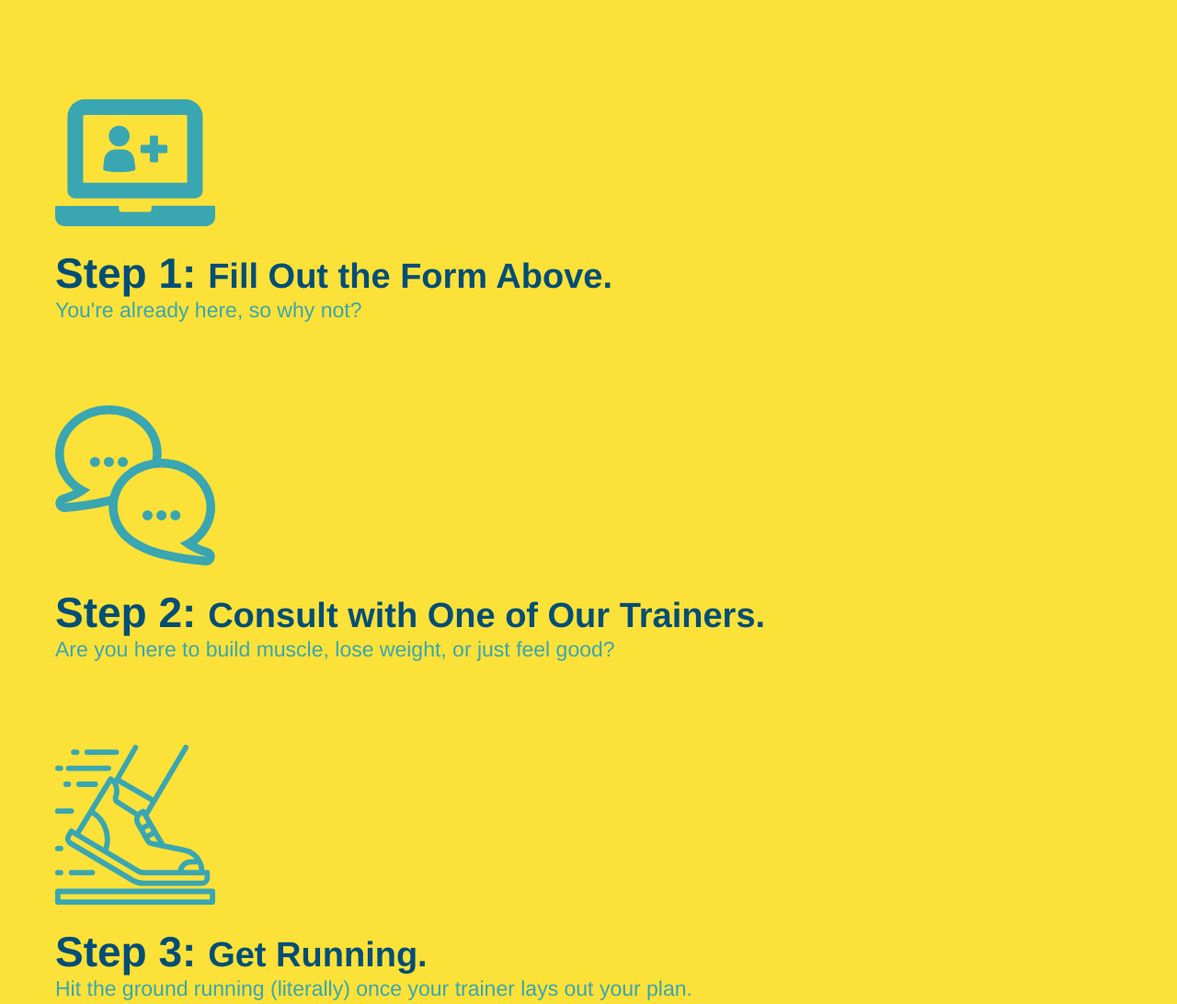
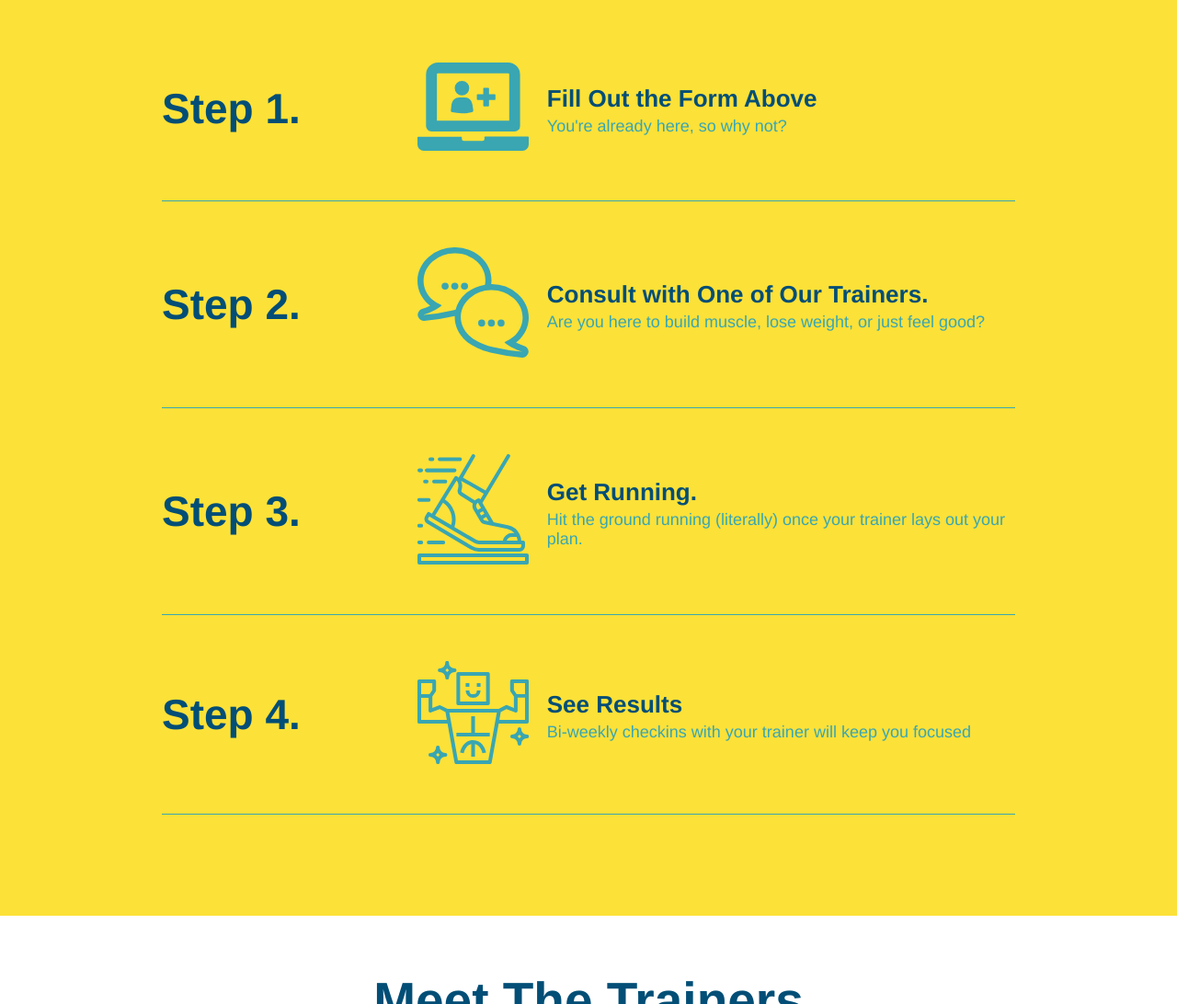
Before and after one commit to jmrendon48/run-buddy, a plain HTML site: page index.html in a window 1280 px wide. Shown: the part 1260-2352 px from the top of the page at 92% size. Drawn offline with Linux system fonts and the light colour scheme.

Commit message:
add flexbox to the steps

```diff
--- a/assets/css/style.css
+++ b/assets/css/style.css
@@ -176,28 +176,52 @@ section {
     border-color: #39a6b2;
 }
 
-.steps div {
-    margin-bottom: 80px;
+.step h3 {
+    color: #024e76;
+    font-size: 46px;
+    flex: 1 30%;
 }
 
-.steps img {
-    width: 15%;
-    margin: 10px 0;
+.step {
+    margin: 50px auto;
+    padding-bottom: 50px;
+    width: 80%;
+    border-bottom: 1px solid #39a6b2;
+    display: flex;
+    flex-wrap: wrap;
+    align-items: center;
+    justify-content: space-between;
+  }
+
+.step-info {
+    flex: 2 70%;
+    display: flex;
+    flex-wrap: wrap;
+    align-items: center;
 }
 
-.steps h3 {
-    color: #024e76;
-    font-size: 46px;
-    margin-top: 10px;
+.step-img {
+    flex: 1 12%;
+    margin-right: 20px;
 }
 
-.steps p {
-    color: #39a6b2;
-    font-size: 23px;
+.step-img img {
+    max-width: 100%;
 }
 
-.steps span {
-    font-size: 38px;
+.step-text {
+    flex: 12;
+}
+
+.step-text h4 {
+    font-size: 26px;
+    line-height: 1.5;
+    color: #024e76;
+}
+
+.step-text p {
+    color: #39a6b2;
+    font-size: 18px;
 }
 
 .trainer {
--- a/index.html
+++ b/index.html
@@ -88,25 +88,53 @@
             <div class="flex-row">
                 <h2 class="section-title secondary-border">What You Do</h2>
             </div>
-            <div>
+            <div class="step">
+                <h3>Step 1.</h3>
+                <div class="step-info">
+                    <div class="step-img">
                         <img src="./assets/images/step-1.svg" alt="" />
-                <h3>Step 1: <span>Fill Out the Form Above.</span></h3>
+                    </div>
+                    <div class="step-text">
+                        <h4>Fill Out the Form Above</h4>
                         <p>You're already here, so why not?</p>
                     </div>
-            <div>
+                </div>
+            </div>
+            <div class="step">
+                <h3>Step 2.</h3>
+                <div class="step-info">
+                    <div class="step-img">
                         <img src="./assets/images/step-2.svg" alt="" />
-                <h3>Step 2: <span>Consult with One of Our Trainers.</span></h3>
+                    </div>
+                    <div class="step-text">
+                        <h4>Consult with One of Our Trainers.</h4>
                         <p>Are you here to build muscle, lose weight, or just feel good?</p>
                     </div>
-            <div>
+                </div>
+            </div>
+            <div class="step">
+                <h3>Step 3.</h3>
+                <div class="step-info">
+                    <div class="step-img">
                         <img src="./assets/images/step-3.svg" alt="" />
-                <h3>Step 3: <span>Get Running.</span></h3>
+                    </div>
+                    <div class="step-text">
+                        <h4>Get Running.</h4>
                         <p>Hit the ground running (literally) once your trainer lays out your plan.</p>
                     </div>
-            <div>
+                </div>
+            </div>
+            <div class="step">
+                <h3>Step 4.</h3>
+                <div class="step-info">
+                    <div class="step-img">
                         <img src="./assets/images/step-4.svg" alt="" />
-                <h3>Step 4: <span>See Results</span>.</h3>
+                    </div>
+                    <div class="step-text">
+                        <h4>See Results</h4>
                         <p>Bi-weekly checkins with your trainer will keep you focused</p>
+                    </div>
+                </div>
             </div>
         </section>
 
```
Lines whose indentation alone changed are shown as unchanged.
